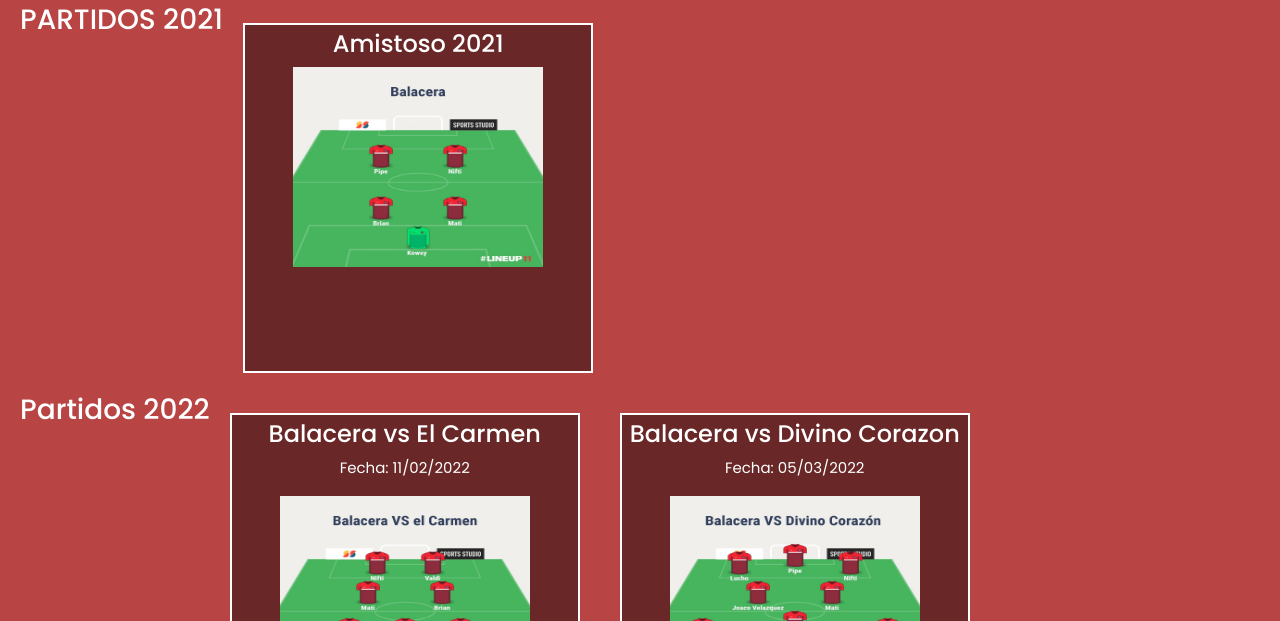
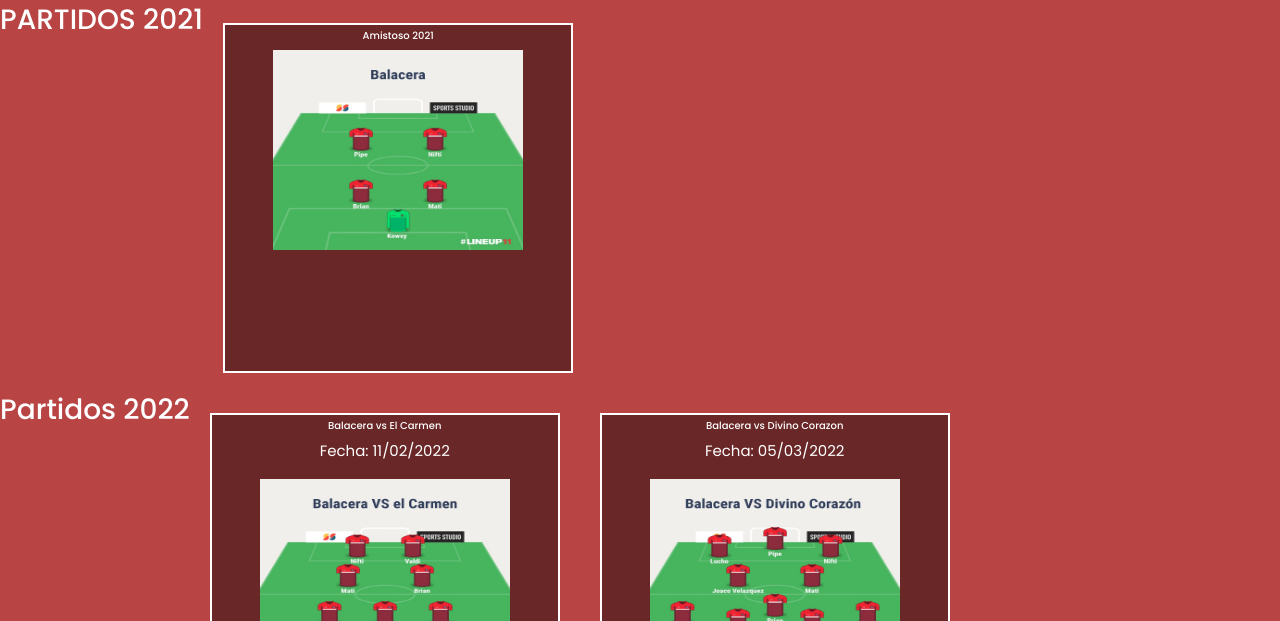
Before and after one commit to ElChouny/PreEntrega2-Torquatti, a website: page pages/alineaciones-del-equipo.html in a window 1280 px wide. Shown: the part 179-800 px from the top of the page. Drawn offline with nearby package versions, Linux system fonts and the light colour scheme.

Commit message:
alineaciones

```diff
--- a/scss/components/_alineaciones-del-equipo.scss
+++ b/scss/components/_alineaciones-del-equipo.scss
@@ -16,7 +16,7 @@
             display: grid;
             grid-template-rows: repeat(3, 1fr);
             grid-template-columns: repeat(3, 1fr);
-            padding-left: 20px;
+
             display: flex;
             flex-wrap: wrap;
             h3{
@@ -31,6 +31,7 @@
                 margin: 20px;
                 h4{
                     text-align: center;
+                    font-size: 10px;
                 }
                 p{
                     text-align: center;
```
Also changed, not shown: css/estilos.css.
